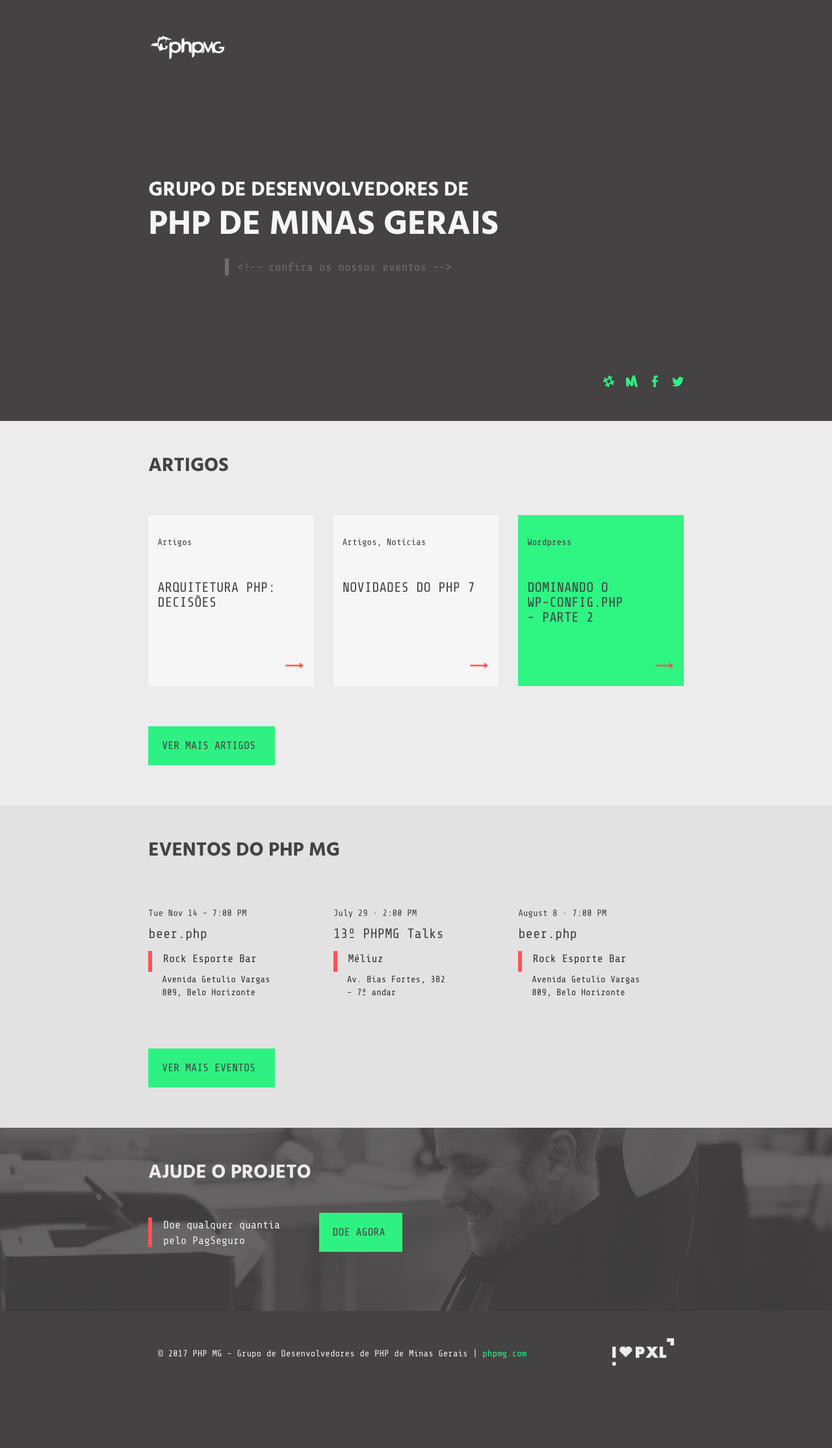
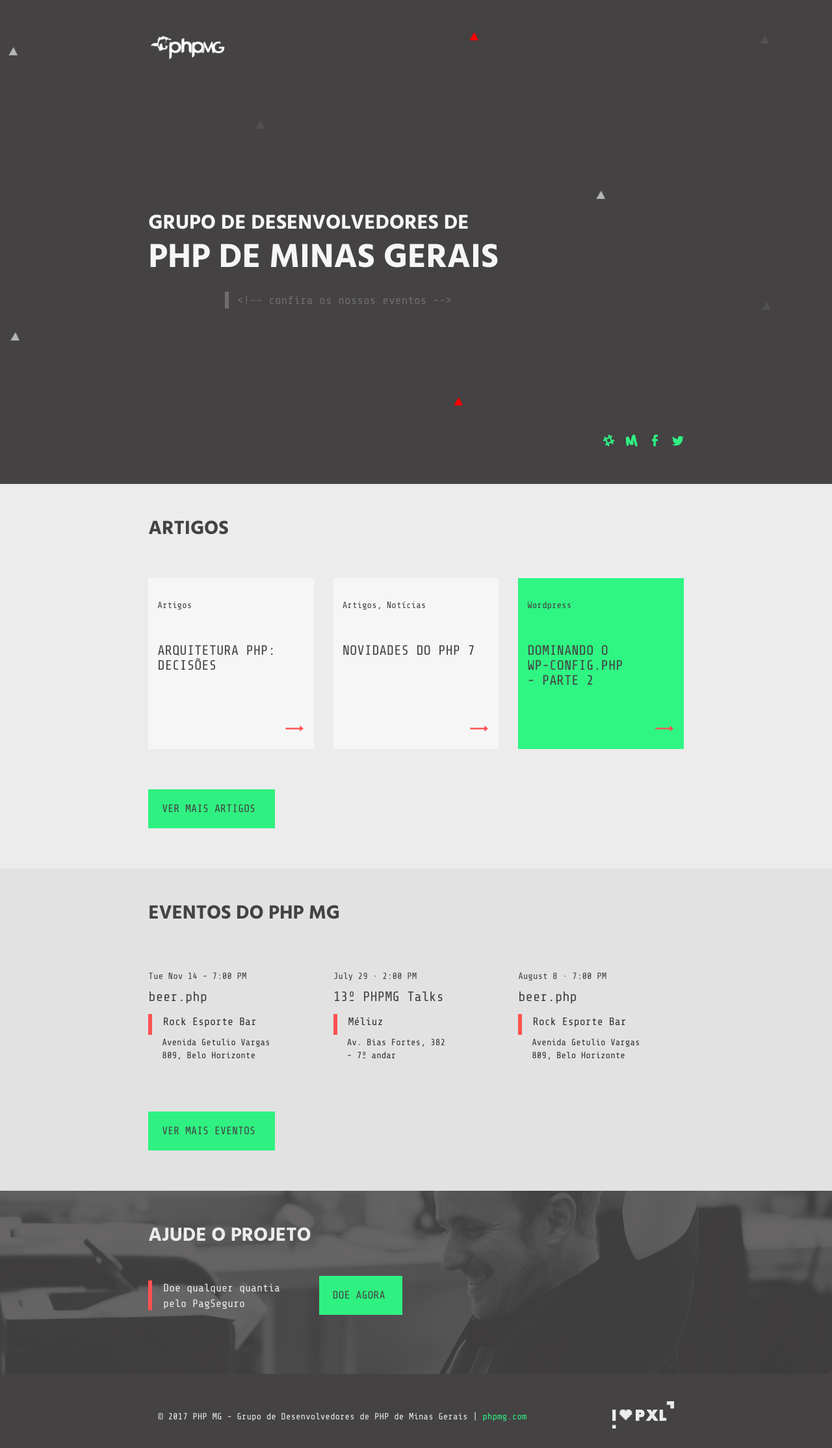
Before and after one commit to phpmg/phpmg.com, a PHP site: page / in a window 1280 px wide. Shown: the whole page at 65% size. Before the commit the page ends 2102 px from the top, so only its background shows below. Run offline with PHP 8.4, Linux system fonts and the light colour scheme; some libraries are stand-ins or nearby versions.

Commit message:
insere os triângulos no header

```diff
--- a/css/styles.css
+++ b/css/styles.css
@@ -4,7 +4,7 @@
 header {
     background-color: #444243;
     height: auto;
-    padding-bottom: 3.75em;
+    padding-bottom: 2.75em;
 }
 
 .logo {
@@ -13,8 +13,54 @@ header {
     margin-top:3.75em;
 }
 
+.triangle {
+    height: 14px;
+    width: 14px;
+}
+
+.tri-position-1 {
+    margin-left: -1054px;
+    margin-top: 72px;
+}
+
+.tri-position-2 {
+    margin-left: 367px;
+    margin-top: 21px;
+}
+
+.tri-position-3 {
+    margin-left: 1138px;
+    margin-top: 36px;
+}
+
+.tri-position-4 {
+    margin-left: 689px;
+    margin-top: 11px;
+}
+
+.tri-position-5 {
+    margin-left: 944px;
+    margin-top: -51px;
+}
+
+.tri-position-6 {
+    margin-left: -355px;
+    margin-top: 3px;
+}
+
+.tri-position-7 {
+    margin-left: 327px;
+    margin-top: -159px;
+}
+
+.tri-position-8 {
+    margin-left: 165px;
+    margin-top: -159px;
+}
+
+
 .box-text {
-    margin-top: 13.13em;
+    margin-top: 12.13em;
     font-family: 'Hind', sans-serif;
     color: #f6f6f6;
     text-transform: uppercase;
--- a/index.html
+++ b/index.html
@@ -21,30 +21,36 @@
 <body>
   <div class="container-fluid">
     <header class="row">
+      <img class="triangle tri-position-1" src="img/triangle-gray.png">
+      <img class="triangle tri-position-3" src="img/triangle-gray-dark.png">
       <div class="col-md-offset-2 col-md-8 col-md-offset-2">
         <div class="row">
           <div class="col-md-offset-0 col-md-8 col-md-offset-4">
-            <a href="#">
-              <img src="img/logo-php.png" class="logo" alt="logotipo php-mg com a bandeira de minas e a marcação do rosto de um elefante dentro, símbolo da comunidade php">
-            </a>
+            <img src="img/logo-php.png" class="logo" alt="logotipo php-mg com a bandeira de minas e a marcação do rosto de um elefante dentro, símbolo da comunidade php">
+            <img class="triangle tri-position-2" src="img/triangle-red.png">
             <div class="box-text">
+              <img class="triangle tri-position-8" src="img/triangle-gray-dark.png">
+              <img class="triangle tri-position-4" src="img/triangle-gray.png">
               <h2 class="title-style">grupo de desenvolvedores de</h2>
               <p class="sub-style">php de minas gerais</p>
             </div>
             <div class="phrase">
               <p class="text">&lt;!-- confira os nossos eventos --&gt;</p>
               <!-- <span class="stick"></span> -->
+              <img class="triangle tri-position-5" src="img/triangle-gray-dark.png">
             </div>
           </div>
         </div>
         <div class="row">
           <div class="col-md-10 col-md-offset-2">
+            <img class="triangle tri-position-6" src="img/triangle-gray.png">
             <div class="social text-right">
               <a href="http://slack.phpmg.com/"><img src="img/Microsoft_Messenger-128.png" class="social-medias space-bet"></a>
               <a href="https://www.meetup.com/pt-BR/PHP-MG/"><img src="img/meetup-120.png" class="social-medias space-bet"></a>
               <a href="https://www.facebook.com/elephants.mineiros/?fref=ts"><img src="img/197-Facebook-128.png" class="social-medias space-bet"></a>
               <a href="https://twitter.com/phpmg"><img src="img/198-Twitter-128.png" class="social-medias"></a>
             </div>
+            <img class="triangle tri-position-7" src="img/triangle-red.png">
           </div>
         </div>
       </div>
@@ -53,21 +59,21 @@
       <div class="col-md-offset-2 col-md-8 col-md-offset-2">
         <h2 class="title-main">artigos</h2>
           <div class="row">
-            <div class="col-md-4 col-md-offset-0">
+            <div class="col-sm-4">
               <div class="box">
                 <p class="title-top text-style-box">artigos</p>
                 <h2 class="text-box text-style-box">arquitetura php: decisões</h2>
                 <a href="#"><img src="img/ic_trending_flat_black_48dp_2x.png" class="arrow"></a>
               </div>
             </div>
-            <div class="col-md-4 col-md-offset-0">
+            <div class="col-sm-4">
               <div class="box">
                 <p class="title-top text-style-box">artigos, Notícias</p>
                 <h2 class="text-box text-style-box">novidades do php 7</h2>
                 <a href="#"><img src="img/ic_trending_flat_black_48dp_2x.png" class="arrow"></a>
               </div>
             </div>
-            <div class="col-md-4 col-md-offset-0">
+            <div class="col-sm-4">
               <div class="box-3 box">
                 <p class="title-top text-style-box">Wordpress</p>
                 <h2 class="text-box text-style-box">dominando o <br> wp-config.php<br> - parte 2</h2>
@@ -82,7 +88,7 @@
       <div class="col-md-offset-2 col-md-8 col-md-offset-2">
         <h2 class="title-main">eventos do php mg</h2>
           <div class="row">
-              <div class="col-md-4 col-md-offset-0">
+              <div class="col-sm-4">
                 <div class="box-4">
                   <p class="title-top text-style-box">Tue Nov 14 - 7:00 PM</p>
                   <h2 class="text-box-section text-style-box">beer.php</h2>
@@ -93,7 +99,7 @@
                     </div>
                 </div>
               </div>
-              <div class="col-md-4 col-md-offset-0">
+              <div class="col-sm-4">
                 <div class="box-4">
                   <p class="title-top text-style-box">July 29 · 2:00 PM</p>
                   <h2 class="text-box-section text-style-box">13º PHPMG Talks</h2>
@@ -104,7 +110,7 @@
                     </div>
                 </div>
               </div>
-              <div class="col-md-4 col-md-offset-0">
+              <div class="col-sm-4">
                 <div class="box-4">
                   <p class="title-top text-style-box">August 8 · 7:00 PM</p>
                   <h2 class="text-box-section text-style-box">beer.php</h2>
@@ -132,10 +138,10 @@
     <footer class="row">
       <div class="col-md-offset-2 col-md-8 col-md-offset-2">
         <div>
-          <div class="col-md-9">
+          <div class="col-sm-9">
             <p class="text-footer">© 2017 PHP MG - Grupo de Desenvolvedores de PHP de Minas Gerais | <span class="color">phpmg.com</span> </p>
           </div>
-          <div class="col-md-3">
+          <div class="col-sm-3">
             <img class="style-brand" src="img/marca.png" alt="marca da empresa i love pixel">
           </div>
         </div>
```
Also changed, not shown: img/triangle-gray-dark.png (added), img/triangle-gray.png (added), img/triangle-red.png (added).
